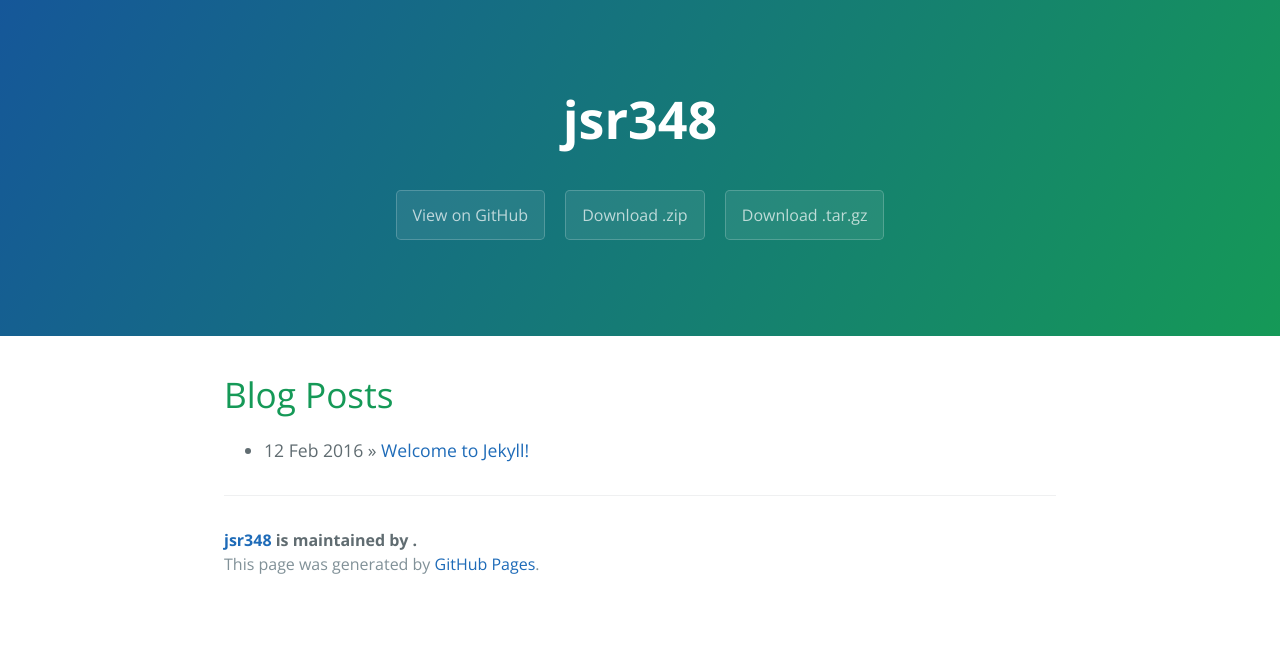
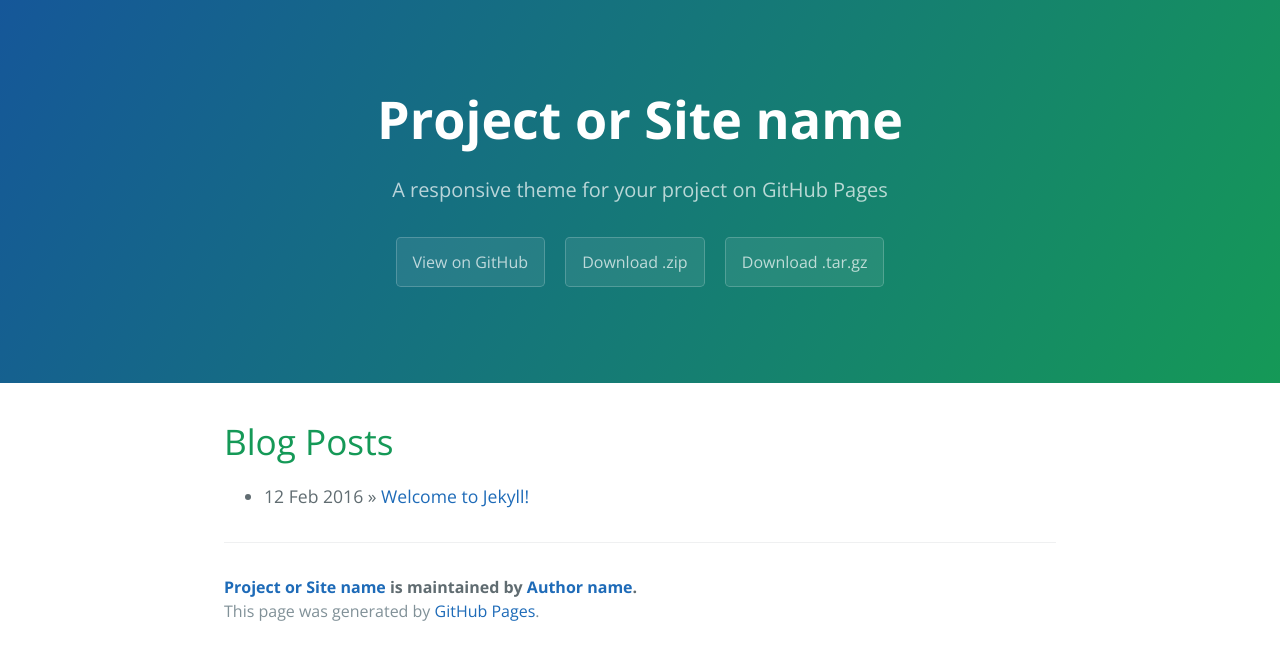
Before and after one commit to apastsya/jsr348, a Jekyll site: the page built from index.html, in a window 1280 px wide. Shown: the top 660 px of the page. Built offline with Jekyll 4.4.1, drawn with Linux system fonts in a browser that asks for light colours; the list of posts is cut into pages by our own code.

```diff
--- a/_config.yml
+++ b/_config.yml
@@ -1 +1,17 @@
-theme: jekyll-theme-cayman
+# Setup
+title:        Project or Site name
+tagline:      A responsive theme for your project on GitHub Pages
+baseurl:      "/jsr348"
+paginate:     1
+
+# About/contact
+author:
+  name:       Author name
+  url:        http://yourhomepage.com
+
+# Gems
+gems:
+  - jekyll-paginate
+
+#Others
+markdown: kramdown
```
